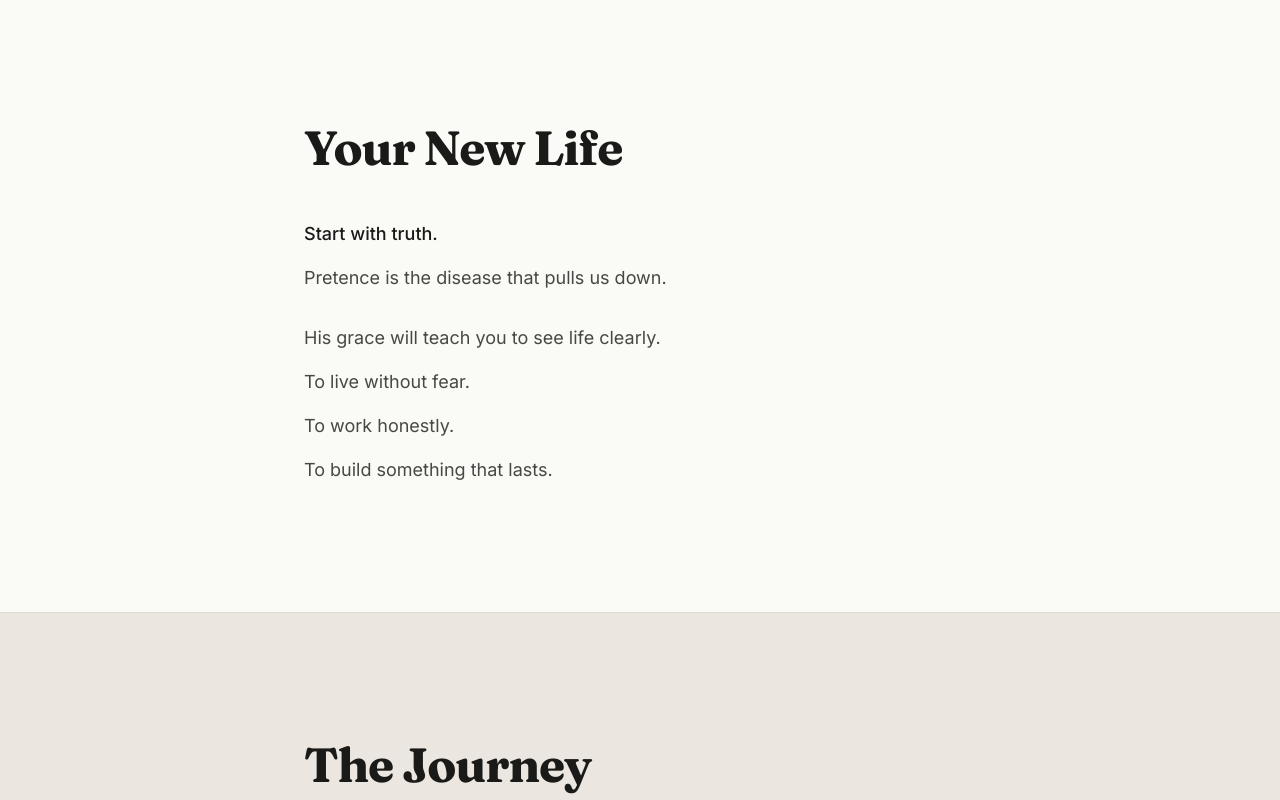
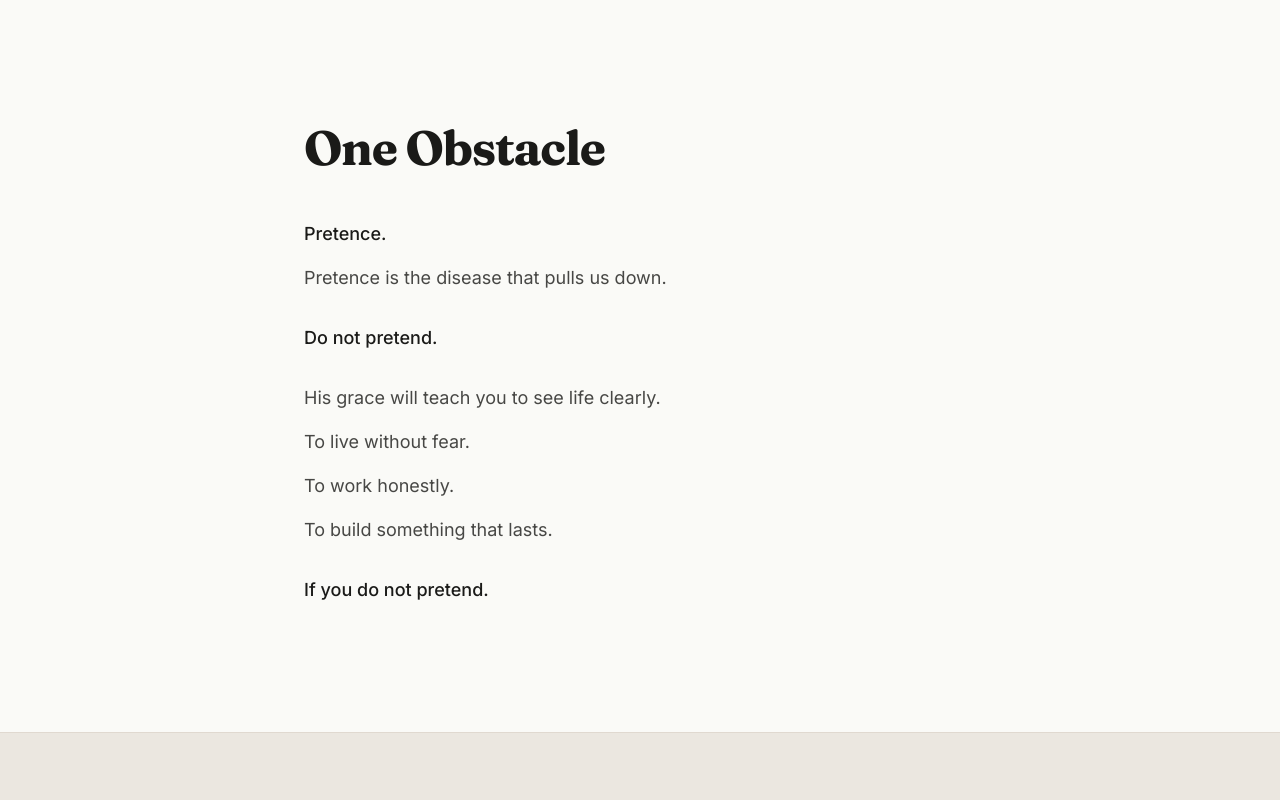
Before and after one commit to whoisjimilitan/restoration-community, a Next.js app in the folder apps/web/: page / in a window 1280 px wide. Shown: the part 3080-3880 px from the top of the page. Built offline with nearby package versions, Linux system fonts and the light colour scheme.

Commit message:
refactor: shift from aspirational to prescriptive - one obstacle (pretence), the roadmap for navigation

```diff
--- a/apps/web/src/app/page.tsx
+++ b/apps/web/src/app/page.tsx
@@ -150,7 +150,7 @@ export default function Home() {
         </motion.div>
       </section>
 
-      {/* YOUR NEW LIFE */}
+      {/* ONE OBSTACLE */}
       <section className="w-full py-24 md:py-32 px-6 sm:px-8 md:px-12 bg-rc-bg border-t border-rc-border">
         <motion.div
           initial={{ opacity: 0, y: 20 }}
@@ -159,20 +159,22 @@ export default function Home() {
           viewport={{ once: true, amount: 0.15 }}
           className="max-w-2xl mx-auto space-y-12"
         >
-          <h2 className="text-4xl md:text-5xl font-rc-serif font-bold text-rc-text leading-tight tracking-tight">Your New Life</h2>
+          <h2 className="text-4xl md:text-5xl font-rc-serif font-bold text-rc-text leading-tight tracking-tight">One Obstacle</h2>
 
           <div className="space-y-4 text-base md:text-lg text-rc-text/80 leading-relaxed font-light">
-            <p className="text-rc-text font-medium">Start with truth.</p>
+            <p className="text-rc-text font-medium">Pretence.</p>
             <p>Pretence is the disease that pulls us down.</p>
+            <p className="pt-4 text-rc-text font-medium">Do not pretend.</p>
             <p className="pt-4">His grace will teach you to see life clearly.</p>
             <p>To live without fear.</p>
             <p>To work honestly.</p>
             <p>To build something that lasts.</p>
+            <p className="pt-4 text-rc-text font-medium">If you do not pretend.</p>
           </div>
         </motion.div>
       </section>
 
-      {/* THE JOURNEY */}
+      {/* THE ROADMAP */}
       <section className="w-full py-24 md:py-32 px-6 sm:px-8 md:px-12 bg-rc-warm-gray border-t border-rc-border">
         <motion.div
           initial={{ opacity: 0, y: 20 }}
@@ -181,7 +183,7 @@ export default function Home() {
           viewport={{ once: true, amount: 0.15 }}
           className="max-w-2xl mx-auto space-y-16"
         >
-          <h2 className="text-4xl md:text-5xl font-rc-serif font-bold text-rc-text leading-tight tracking-tight">The Journey</h2>
+          <h2 className="text-4xl md:text-5xl font-rc-serif font-bold text-rc-text leading-tight tracking-tight">The Roadmap</h2>
 
           <StagesVisualization />
 
```
